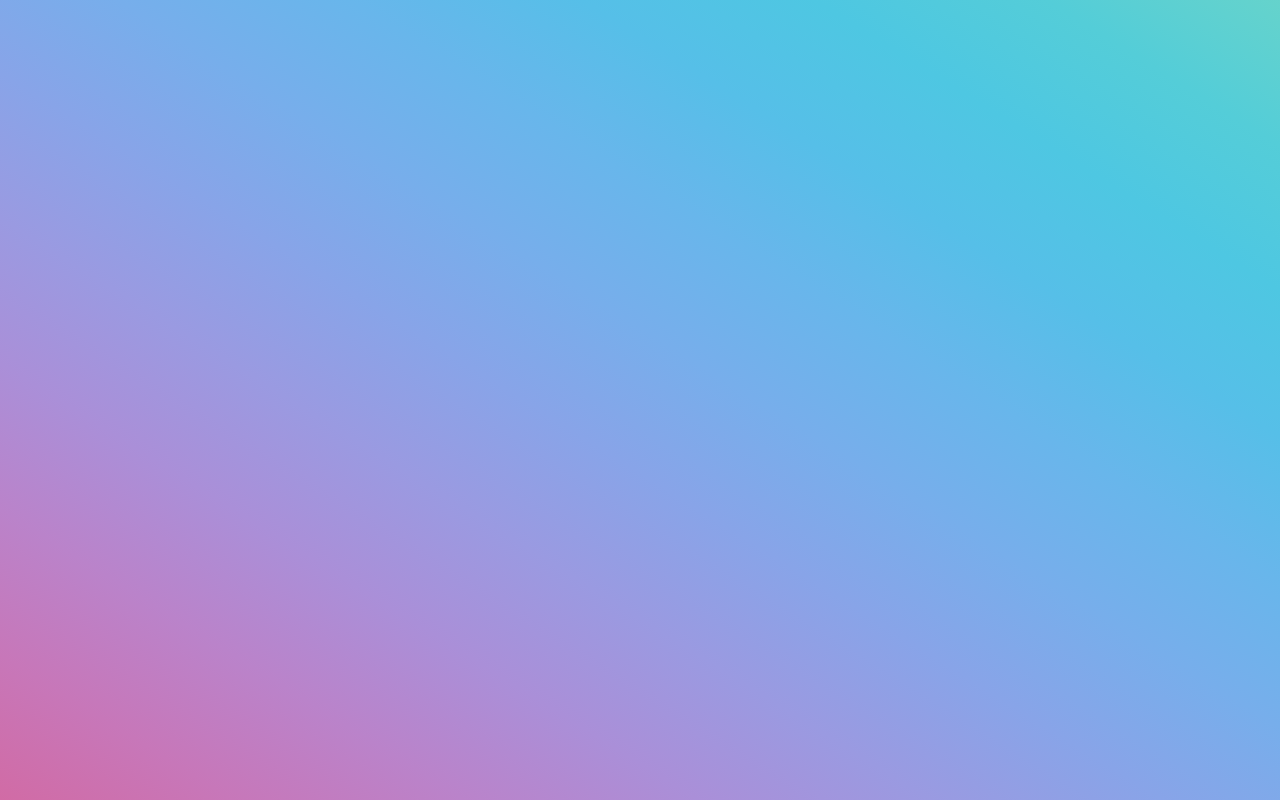
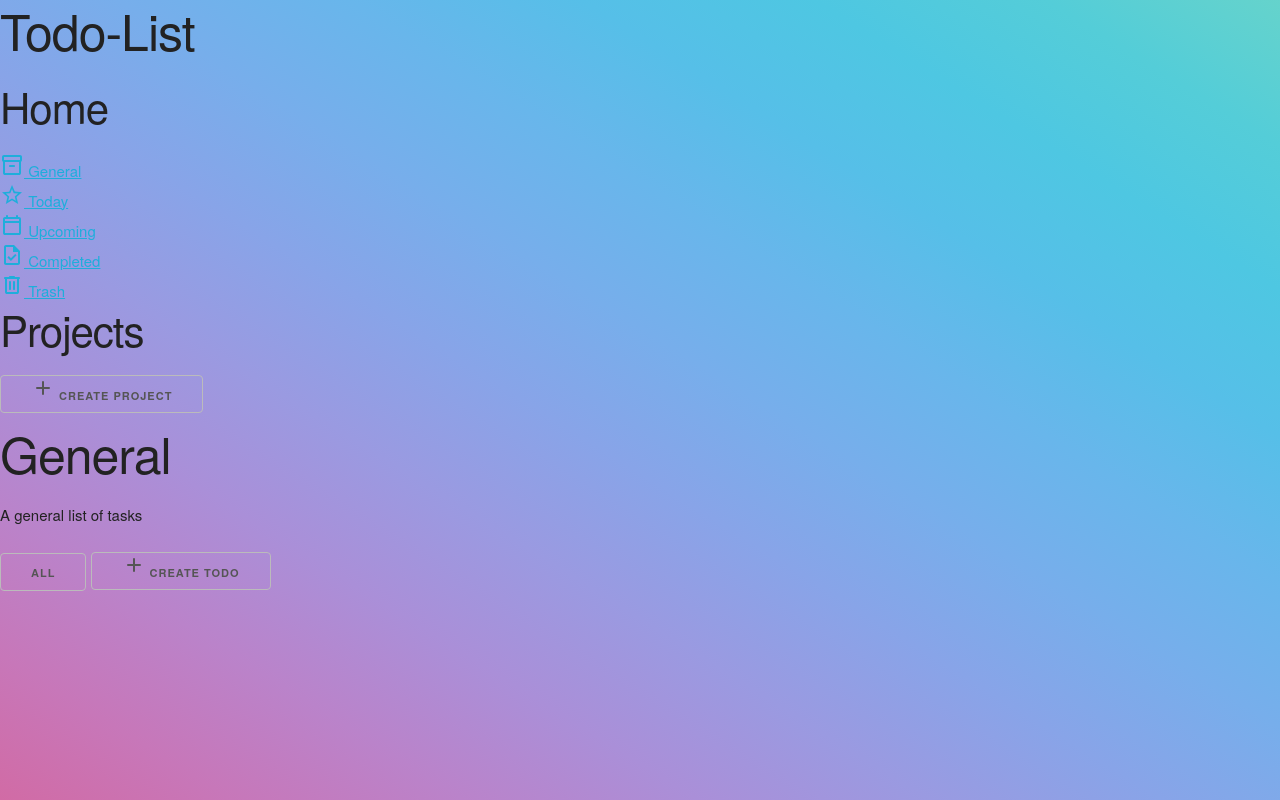
Before and after one commit to SaleemLawal/To-Do, a website built with webpack: page src/index.html in a window 1280 px wide. Built offline with nearby package versions, Linux system fonts and the light colour scheme.

Commit message:
completed default html boiler

```diff
--- a/src/index.html
+++ b/src/index.html
@@ -6,6 +6,77 @@
     <title>To-Do List</title>
 </head>
 <body>
+    <div class="main-container">
+        <div class="left-container">
+            <h1>Todo-List</h1>
+            <div class="home-actions">
+                <h2>Home</h2>
+                <div class="event-sections">
+                    <div class="general">
+                        <a href="">
+                            <svg xmlns="http://www.w3.org/2000/svg" aria-hidden="true" role="img" width="24px" height="24px" preserveAspectRatio="xMidYMid meet" viewBox="0 0 24 24"><path fill="currentColor" d="M5 22q-.825 0-1.413-.587Q3 20.825 3 20V8.7q-.425-.275-.712-.7Q2 7.575 2 7V4q0-.825.588-1.413Q3.175 2 4 2h16q.825 0 1.413.587Q22 3.175 22 4v3q0 .575-.288 1q-.287.425-.712.7V20q0 .825-.587 1.413Q19.825 22 19 22ZM5 9v11h14V9Zm15-2V4H4v3Zm-10 7h4q.425 0 .713-.288Q15 13.425 15 13t-.287-.713Q14.425 12 14 12h-4q-.425 0-.712.287Q9 12.575 9 13t.288.712Q9.575 14 10 14Zm-5 6V9v11Z"></path></svg>
+                            General
+                        </a>
+                    </div>
+                    <div class="today">
+                        <a href="">
+                            <svg xmlns="http://www.w3.org/2000/svg" aria-hidden="true" role="img" width="24px" height="24px" preserveAspectRatio="xMidYMid meet" viewBox="0 0 24 24"><path fill="currentColor" d="M22 9.24l-7.19-.62L12 2 9.19 8.63 2 9.24l5.46 4.73L5.82 21 12 17.27 18.18 21l-1.63-7.03L22 9.24zM12 15.4l-3.76 2.27 1-4.28-3.32-2.88 4.38-.38L12 6.1l1.71 4.04 4.38.38-3.32 2.88 1 4.28L12 15.4z"></path></svg>
+                            Today
+                        </a>
+                    </div>
+                    <div class="upcoming">
+                        <a href="">
+                            <svg xmlns="http://www.w3.org/2000/svg" aria-hidden="true" role="img" width="24px" height="24px" preserveAspectRatio="xMidYMid meet" viewBox="0 0 24 24"><path fill="currentColor" d="M5 22q-.825 0-1.413-.587Q3 20.825 3 20V6q0-.825.587-1.412Q4.175 4 5 4h1V2.975q0-.425.287-.7Q6.575 2 7 2t.713.287Q8 2.575 8 3v1h8V2.975q0-.425.288-.7Q16.575 2 17 2t.712.287Q18 2.575 18 3v1h1q.825 0 1.413.588Q21 5.175 21 6v14q0 .825-.587 1.413Q19.825 22 19 22Zm0-2h14V10H5v10ZM5 8h14V6H5Zm0 0V6v2Z"></path></svg>
+                            Upcoming
+                        </a>
+                    </div>
+                </div>
 
+                <div class="collections">
+                    <div class="completed">
+                        <a href="">
+                            <svg xmlns="http://www.w3.org/2000/svg" enable-background="new 0 0 24 24" height="24px" viewBox="0 0 24 24" width="24px" fill="currentColor"><g><path d="M0,0h24v24H0V0z" fill="none"></path></g><g><path d="M14,2H6C4.9,2,4.01,2.9,4.01,4L4,20c0,1.1,0.89,2,1.99,2H18c1.1,0,2-0.9,2-2V8L14,2z M18,20H6V4h7v5h5V20z M8.82,13.05 L7.4,14.46L10.94,18l5.66-5.66l-1.41-1.41l-4.24,4.24L8.82,13.05z"></path></g></svg>
+                            Completed
+                        </a>
+                    </div>
+                    <div class="trash">
+                        <a href="">
+                            <svg xmlns="http://www.w3.org/2000/svg" aria-hidden="true" role="img" width="24px" height="24px" preserveAspectRatio="xMidYMid meet" viewBox="0 0 24 24"><path fill="currentColor" d="M7 21q-.825 0-1.412-.587Q5 19.825 5 19V6q-.425 0-.713-.287Q4 5.425 4 5t.287-.713Q4.575 4 5 4h4q0-.425.288-.713Q9.575 3 10 3h4q.425 0 .713.287Q15 3.575 15 4h4q.425 0 .712.287Q20 4.575 20 5t-.288.713Q19.425 6 19 6v13q0 .825-.587 1.413Q17.825 21 17 21ZM7 6v13h10V6Zm2 10q0 .425.288.712Q9.575 17 10 17t.713-.288Q11 16.425 11 16V9q0-.425-.287-.713Q10.425 8 10 8t-.712.287Q9 8.575 9 9Zm4 0q0 .425.288.712q.287.288.712.288t.713-.288Q15 16.425 15 16V9q0-.425-.287-.713Q14.425 8 14 8t-.712.287Q13 8.575 13 9ZM7 6v13V6Z"></path></svg>
+                            Trash
+                        </a>
+
+                    </div>
+                </div>
+            </div>
+            <div class="projects">
+                <h2>Projects</h2>
+                <div class="projects-sections"></div>
+                <button class="create-project">
+                    <svg xmlns="http://www.w3.org/2000/svg" aria-hidden="true" role="img" width="24px" height="24px" preserveAspectRatio="xMidYMid meet" viewBox="0 0 24 24"><path fill="currentColor" d="M18 12.998h-5v5a1 1 0 0 1-2 0v-5H6a1 1 0 0 1 0-2h5v-5a1 1 0 0 1 2 0v5h5a1 1 0 0 1 0 2z"></path></svg>
+                    Create Project
+                </button>
+            </div>
+
+        </div>
+        <div class="right-container">
+           <h1 class="current-page">
+            General
+           </h1>
+           <p class="description">
+            A general list of tasks
+           </p>
+           <div class="action-buttons">
+            <button class="toggle">
+                All
+            </button>
+            <button class="create-tasks">
+                <svg xmlns="http://www.w3.org/2000/svg" aria-hidden="true" role="img" width="24px" height="24px" preserveAspectRatio="xMidYMid meet" viewBox="0 0 24 24"><path fill="currentColor" d="M18 12.998h-5v5a1 1 0 0 1-2 0v-5H6a1 1 0 0 1 0-2h5v-5a1 1 0 0 1 2 0v5h5a1 1 0 0 1 0 2z"></path></svg>
+                Create Todo
+            </button>
+           </div>
+
+        </div>
+
+    </div>
 </body>
 </html>
```
